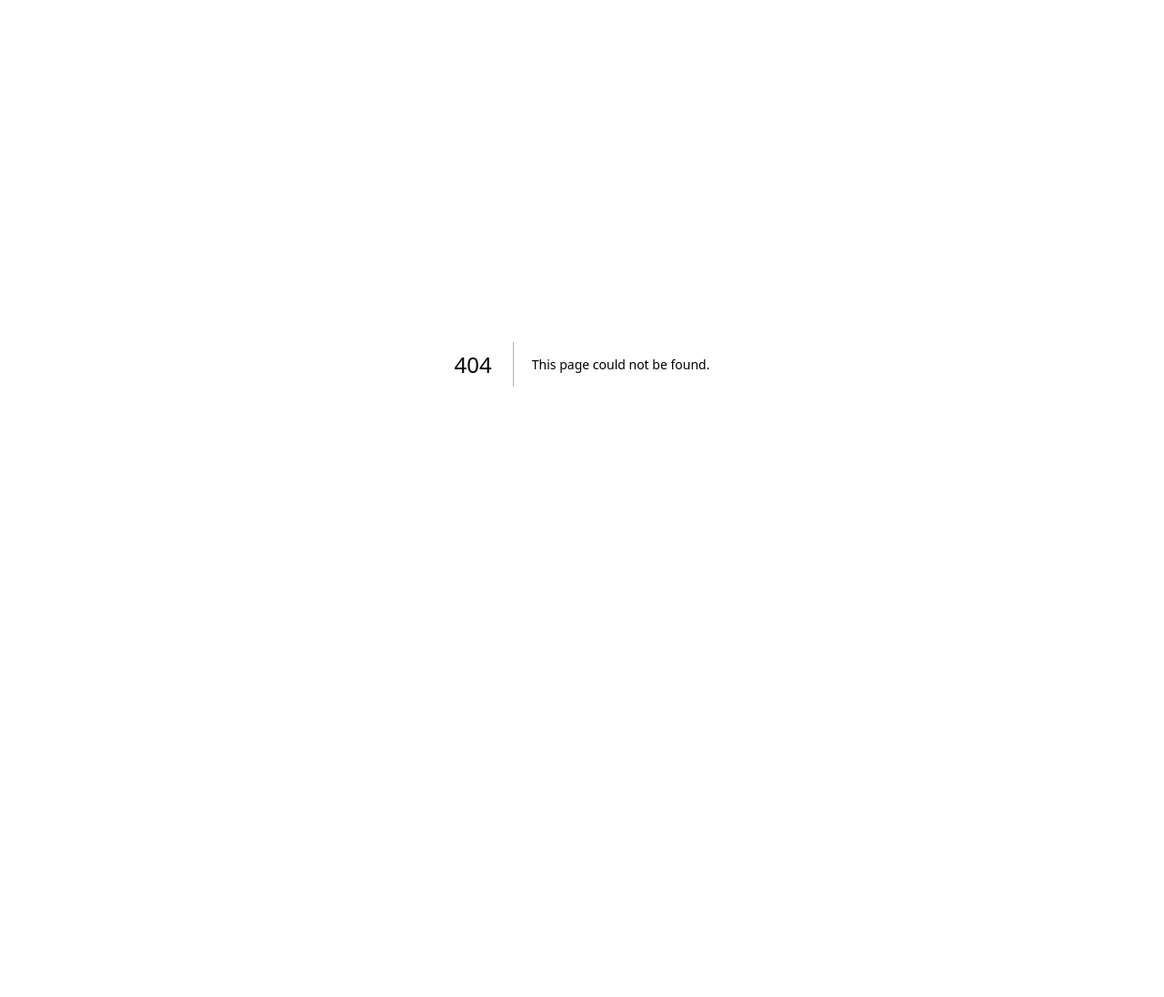
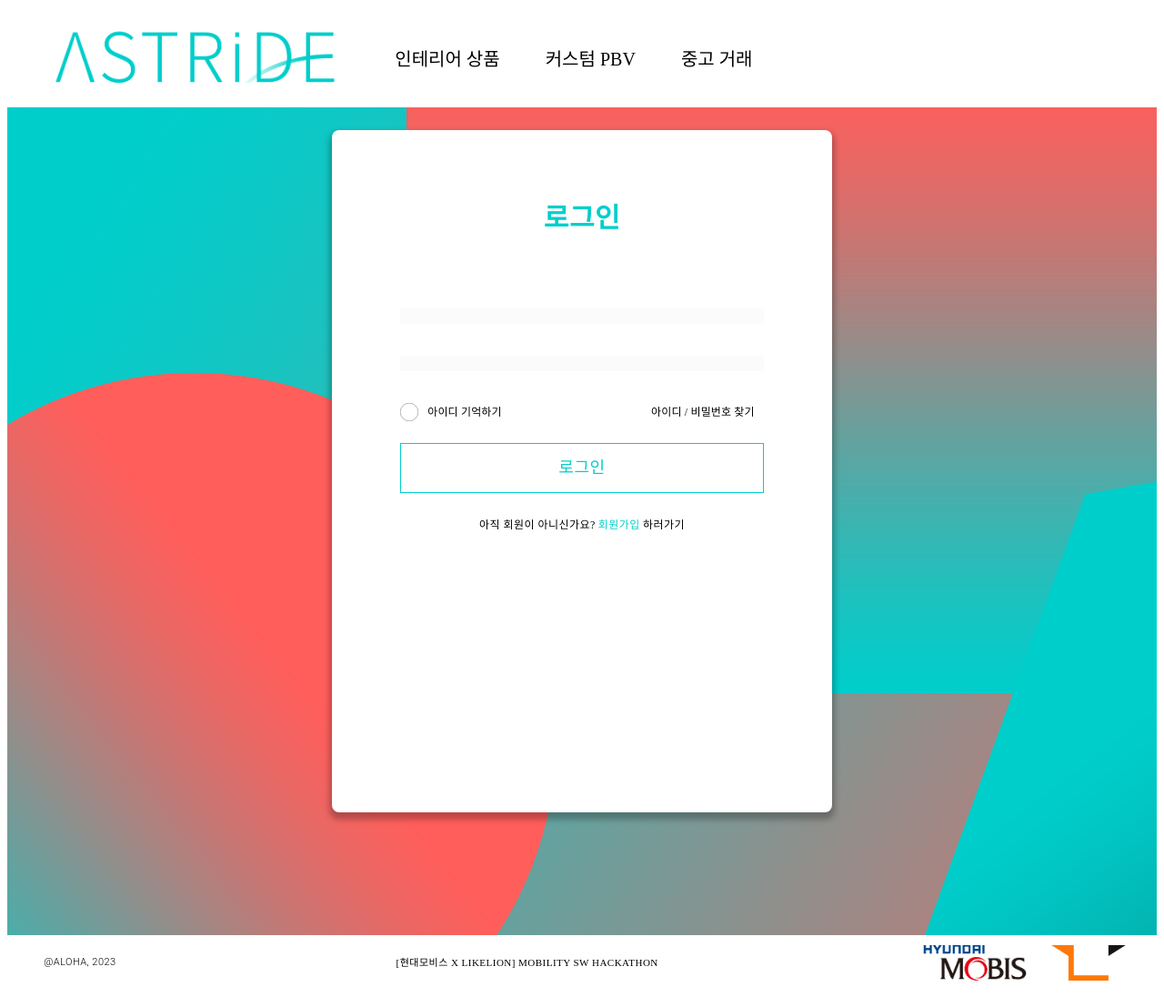
Before and after one commit to JongGeonClass/JGC-WEB, a Next.js app: page /auth/login in a window 1280 px wide. Before the commit this address had no page. Shown: the whole page at 91% size. Before the commit the page ends 800 px from the top, so only its background shows below. Built offline with nearby package versions, Linux system fonts and the light colour scheme.

Commit message:
feat: login page layout

```diff
--- /dev/null
+++ b/src/app/auth/login/LoginCard.tsx
@@ -0,0 +1,78 @@
+import type { NextPage } from "next";
+import Image from "next/image";
+import Ellipse1 from "public/svg/Ellipse1.svg";
+
+const LoginCard: NextPage = () => {
+  return (
+    <div className="relative h-[46.88rem] w-[34.38rem] rounded-lg bg-white shadow-[0px_5px_6px_3px_rgba(0,_0,_0,_0.25)]">
+      <div className="absolute top-[calc(50%_-_311px)] left-[calc(50%_-_260px)] box-border flex h-[37.5rem] w-[32.5rem] flex-col items-center justify-start gap-[0.75rem] overflow-hidden px-[0.63rem] pt-[1.25rem] pb-[0rem] text-left font-noto-sans-kr text-[0.75rem] text-darkturquoise">
+        <b className="relative inline-block h-[5rem] shrink-0 self-stretch text-center text-[1.88rem] uppercase leading-[1.63rem] tracking-[0.46px]">
+          로그인
+        </b>
+        <div className="flex flex-col items-center justify-center gap-[2.19rem] overflow-hidden px-[0rem] pt-[1.25rem] pb-[0.63rem]">
+          <input
+            className="rounded-small box-border flex w-[25rem] flex-col items-start justify-start border-b-[0.5px] border-solid border-black bg-gainsboro-200 [border:none]"
+            type="text"
+            maxLength={30}
+            minLength={6}
+            required
+          />
+          <input
+            className="rounded-small box-border flex w-[25rem] flex-col items-start justify-start border-b-[0.5px] border-solid border-black bg-gainsboro-200 [border:none]"
+            type="password"
+            maxLength={30}
+            minLength={4}
+            required
+          />
+        </div>
+        <div className="flex flex-row items-start justify-start gap-[0.63rem] self-stretch overflow-hidden py-[0rem] px-[3.13rem] text-black">
+          <div className="flex flex-row items-center justify-start gap-[0.63rem] self-stretch overflow-hidden">
+            <Image
+              className="relative h-[1.25rem] w-[1.25rem] shrink-0"
+              alt=""
+              src={Ellipse1}
+            />
+            <div className="relative font-thin leading-[1.5rem] tracking-[0.15px]">
+              아이디 기억하기
+            </div>
+          </div>
+          <div className="flex flex-1 flex-row items-center justify-end self-stretch overflow-hidden p-[0.63rem]">
+            <div className="relative font-thin leading-[1.5rem] tracking-[0.15px]">
+              아이디 / 비밀번호 찾기
+            </div>
+          </div>
+        </div>
+        <div className="rounded-small box-border flex h-[3.44rem] w-[25rem] shrink-0 flex-col items-center justify-center overflow-hidden border-[1px] border-solid border-darkturquoise py-[0.5rem] px-[1.38rem] text-[1.13rem]">
+          <div className="flex flex-row items-center justify-center gap-[0.5rem]">
+            {/* <Image
+                className="relative hidden h-[1.38rem] w-[1.13rem] shrink-0"
+                alt=""
+                src="../masked-icon.svg"
+              /> */}
+            <div className="relative font-medium uppercase leading-[1.63rem] tracking-[0.46px]">
+              로그인
+            </div>
+            {/* <Image
+                className="relative hidden h-[1.38rem] w-[1.13rem] shrink-0"
+                alt=""
+                src="../masked-icon1.svg"
+              /> */}
+          </div>
+        </div>
+        <div className="flex flex-row items-center justify-center gap-[0.19rem] overflow-hidden py-[0.63rem] px-[0.31rem] text-black">
+          <div className="relative font-thin uppercase leading-[1.63rem] tracking-[0.46px]">
+            아직 회원이 아니신가요?
+          </div>
+          <div className="relative font-medium uppercase leading-[1.63rem] tracking-[0.46px] text-darkturquoise">
+            회원가입
+          </div>
+          <div className="relative font-thin uppercase leading-[1.63rem] tracking-[0.46px]">
+            하러가기
+          </div>
+        </div>
+      </div>
+    </div>
+  );
+};
+
+export default LoginCard;
--- /dev/null
+++ b/src/app/auth/login/page.tsx
@@ -0,0 +1,30 @@
+import { NextPage } from "next";
+import Footer from "@/components/Footer";
+import Header from "@/components/Header";
+import Image from "next/image";
+import Background from "public/background-temp.png";
+import LoginCard from "./LoginCard";
+
+const JGCLandingPage: NextPage = () => {
+  return (
+    <div className="w-full overflow-hidden bg-white">
+      <Header />
+      <div className="relative flex h-[56.88rem] flex-1 justify-center self-stretch overflow-hidden bg-gainsboro-100">
+        <Image
+          className="absolute top-[0rem] left-[0rem] z-auto h-[56.88rem] w-[120rem] object-cover"
+          alt=""
+          src={Background}
+        />
+        <form
+          className="flex h-[50rem] w-[37.5rem] items-center justify-center"
+          method="post"
+        >
+          <LoginCard />
+        </form>
+      </div>
+      <Footer />
+    </div>
+  );
+};
+
+export default JGCLandingPage;
--- /dev/null
+++ b/src/components/Footer.tsx
@@ -0,0 +1,31 @@
+import type { NextPage } from "next";
+import Image from "next/image";
+import HyundaiMobisLogo from "public/HyundaiMobisLogo.jpg";
+import LIKELION_brandsymbol from "public/LIKELION_brandsymbol.png";
+
+const Footer: NextPage = () => {
+  return (
+    <div className="box-border flex h-[3.75rem] shrink-0 flex-row items-center justify-start gap-[0.63rem] self-stretch overflow-hidden bg-white p-[0.63rem] text-left font-components-button-large1 text-[0.69rem] text-black">
+      <div className="flex flex-row items-center justify-start self-stretch overflow-hidden py-[0.63rem] px-[1.88rem]">
+        <div className="relative font-light uppercase leading-[1.63rem] tracking-[0.46px]">
+          @ALOHA, 2023
+        </div>
+      </div>
+      <div className="relative flex-1 text-center font-noto-sans-kr font-thin uppercase leading-[1.63rem] tracking-[0.46px]">{`[현대모비스 x likelion] mobility sw hackathon `}</div>
+      <div className="flex flex-row items-center justify-end gap-[0.63rem] self-stretch overflow-hidden p-[0.63rem]">
+        <Image
+          className="relative h-[3.5rem] w-[7.5rem] shrink-0 object-cover"
+          alt=""
+          src={HyundaiMobisLogo}
+        />
+        <Image
+          className="relative h-[3.5rem] w-[6.88rem] shrink-0 object-cover"
+          alt=""
+          src={LIKELION_brandsymbol}
+        />
+      </div>
+    </div>
+  );
+};
+
+export default Footer;
--- /dev/null
+++ b/src/components/Header.tsx
@@ -0,0 +1,46 @@
+import type { NextPage } from "next";
+import Link from "next/link";
+
+const Header: NextPage = () => {
+  return (
+    <div className="box-border flex w-[120rem] flex-row items-start justify-start gap-[0.63rem] overflow-hidden p-[0.63rem] text-left font-noto-sans-kr text-[1.25rem] text-black">
+      <div className="flex flex-row items-center justify-start gap-[3.13rem] overflow-hidden py-[0.63rem] px-[1.88rem]">
+        <button className="relative h-[4.38rem] w-[21rem] shrink-0 cursor-pointer bg-[transparent] bg-[url(../../public/logo.png)] bg-cover bg-[top] bg-no-repeat p-0 [border:none]" />
+        <Link
+          className="relative text-[inherit] [text-decoration:none]"
+          href="products"
+        >
+          인테리어 상품
+        </Link>
+        <Link
+          className="relative text-[inherit] [text-decoration:none]"
+          href="pbv"
+        >
+          커스텀 PBV
+        </Link>
+        <Link
+          className="relative text-[inherit] [text-decoration:none]"
+          href=""
+        >
+          중고 거래
+        </Link>
+      </div>
+      <div className="flex flex-1 flex-row items-center justify-end gap-[3.13rem] self-stretch overflow-hidden py-[0.63rem] px-[1.88rem]">
+        <Link
+          className="relative text-[inherit] [text-decoration:none]"
+          href="auth/signup"
+        >
+          회원가입
+        </Link>
+        <Link
+          className="relative text-[inherit] [text-decoration:none]"
+          href="auth/login"
+        >
+          로그인
+        </Link>
+      </div>
+    </div>
+  );
+};
+
+export default Header;
--- a/tailwind.config.js
+++ b/tailwind.config.js
@@ -3,7 +3,13 @@ module.exports = {
   content: ["./src/**/*.{js,ts,jsx,tsx}"],
   theme: {
     extend: {
-      colors: { white: "#fff", black: "#000", tomato: "#ff5e5b" },
+      colors: {
+        white: "#fff",
+        black: "#000",
+        gainsboro: { 100: "#d8d8d8", 200: "rgba(216, 216, 216, 0.1)" },
+        darkturquoise: "#00cecb",
+        tomato: "#ff5e5b",
+      },
       fontFamily: {
         "noto-sans-kr": "'Noto Sans KR'",
         "components-button-large1": "Roboto",
```
Also changed, not shown: public/background-temp.png (added), public/svg/Ellipse1.svg (added).
